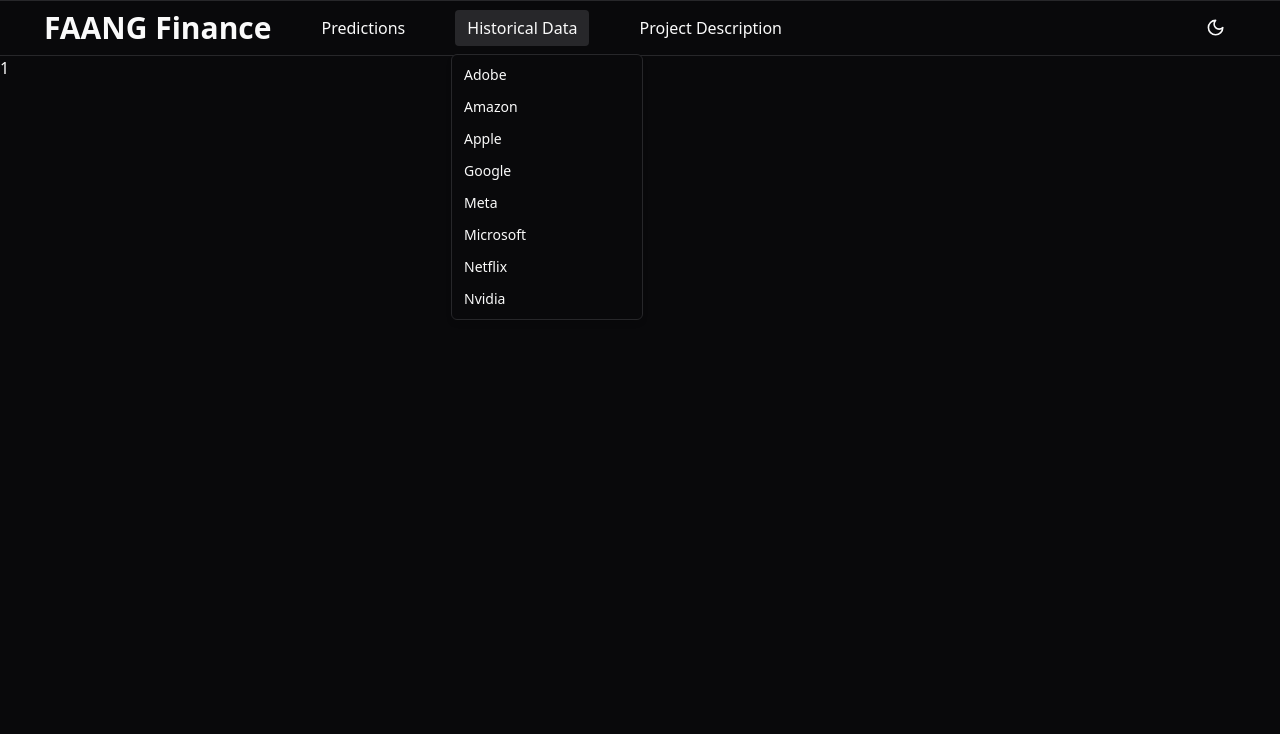
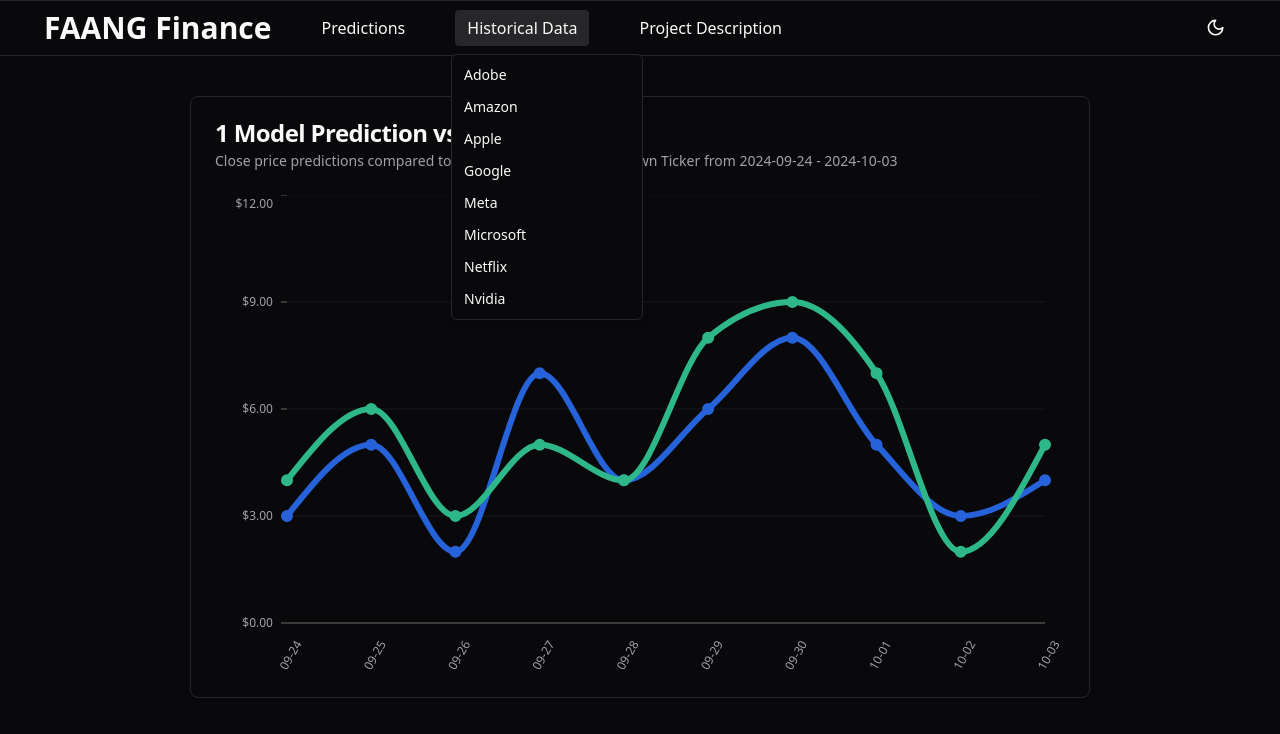
Before and after one commit to jbrijs/faang-finance-frontend, a React (Vite) app: page /data/1 in a window 1280 px wide. Both pictures are taken after a click on the button "Historical Data". Shown: the top 734 px of the page. Built offline with nearby package versions, Linux system fonts and the light colour scheme; no server answers.

Commit message:
data chart

```diff
--- a/src/features/data/DataChart.tsx
+++ b/src/features/data/DataChart.tsx
@@ -1,12 +1,9 @@
-import React from "react";
-import { TrendingUp } from "lucide-react";
-import { Bar, BarChart, CartesianGrid, XAxis } from "recharts";
+import { CartesianGrid, Line, LineChart, XAxis, YAxis } from "recharts";
 
 import {
   Card,
   CardContent,
   CardDescription,
-  CardFooter,
   CardHeader,
   CardTitle,
 } from "@/components/ui/card";
@@ -16,53 +13,77 @@
   ChartTooltip,
   ChartTooltipContent,
 } from "@/components/ui/chart.tsx";
+import { formatMoney, testChartData } from "@/utils";
 
-const DataChart = () => {
+interface Props {
+  ticker: string;
+  company: string;
+}
+
+const DataChart: React.FC<Props> = ({ ticker, company }) => {
   const chartConfig = {
-    desktop: {
-      label: "Desktop",
+    prediction: {
+      label: "Predicted Close Price",
       color: "hsl(var(--chart-1))",
     },
-    mobile: {
-      label: "Mobile",
+    actual: {
+      label: "Actual Close Price",
       color: "hsl(var(--chart-2))",
     },
   } satisfies ChartConfig;
 
   return (
-    <Card>
+    <Card className="h-3/4 w-3/4">
       <CardHeader>
-        <CardTitle>Bar Chart - Multiple</CardTitle>
-        <CardDescription>January - June 2024</CardDescription>
+        <CardTitle>{ticker} Model Prediction vs Actual</CardTitle>
+        <CardDescription>
+          Close price predictions compared to actual close price for {company}{" "}
+          from {testChartData[0].timeStamp} -{" "}
+          {testChartData[testChartData.length - 1].timeStamp}
+        </CardDescription>
       </CardHeader>
-      <CardContent>
+      <CardContent className="h-3/4">
         <ChartContainer config={chartConfig}>
-          <BarChart accessibilityLayer data={chartData}>
+          <LineChart
+            accessibilityLayer
+            data={testChartData}
+            margin={{
+              left: 12,
+              right: 20,
+              bottom: 20
+            }}
+          >
             <CartesianGrid vertical={false} />
             <XAxis
-              dataKey="month"
+              dataKey="timeStamp"
               tickLine={false}
-              tickMargin={10}
-              axisLine={false}
-              tickFormatter={(value) => value.slice(0, 3)}
+              axisLine={true}
+              tickMargin={24}
+              angle={-60}
+              tickFormatter={(value) => value.slice(5)}
             />
-            <ChartTooltip
-              cursor={false}
-              content={<ChartTooltipContent indicator="dashed" />}
+            <YAxis
+            axisLine={false}
+            tickMargin={8}
+            tickFormatter={(value) => formatMoney(value)}/>
+            <ChartTooltip cursor={true} content={<ChartTooltipContent />} />
+            <Line
+              dataKey="prediction"
+              type="monotone"
+              stroke="var(--color-prediction)"
+              strokeWidth={6}
+              dot={true}
             />
-            <Bar dataKey="desktop" fill="var(--color-desktop)" radius={4} />
-            <Bar dataKey="mobile" fill="var(--color-mobile)" radius={4} />
-          </BarChart>
+            <Line
+              dataKey="actual"
+              type="monotone"
+              stroke="var(--color-actual)"
+              strokeWidth={6}
+              dot={true}
+            />
+          </LineChart>
         </ChartContainer>
       </CardContent>
-      <CardFooter className="flex-col items-start gap-2 text-sm">
-        <div className="flex gap-2 font-medium leading-none">
-          Trending up by 5.2% this month <TrendingUp className="h-4 w-4" />
-        </div>
-        <div className="leading-none text-muted-foreground">
-          Showing total visitors for the last 6 months
-        </div>
-      </CardFooter>
     </Card>
   );
 };
--- a/src/features/data/DataPage.tsx
+++ b/src/features/data/DataPage.tsx
@@ -2,22 +2,31 @@
 import { Service } from "@/services/services";
 import { useEffect, useState } from "react";
 import { useParams } from "react-router-dom";
+import DataChart from "./DataChart";
+import { tickerToCompanyName } from "@/utils";
 
 const DataPage = () => {
   const { ticker } = useParams();
-  const [data, setData] = useState<PredictionDataResponse[] | null>()
+  // const [data, setData] = useState<PredictionDataResponse[] | null>()
 
-  useEffect(() => {
-    const getPredictionData = async () => {
-      if (ticker) {
-        const response = await Service.getPredictionData(ticker);
-        setData(response);
-        console.log(response)
-      }
-    };
-    getPredictionData()
-  }, [ticker]);
-  return <div>{ticker}</div>;
+  // useEffect(() => {
+  //   const getPredictionData = async () => {
+  //     if (ticker) {
+  //       const response = await Service.getPredictionData(ticker);
+  //       setData(response);
+  //       console.log(response)
+  //     }
+  //   };
+  //   getPredictionData()
+  // }, [ticker]);
+  return (
+    <div className="w-full px-10 py-10 h-full flex items-center justify-center">
+      <DataChart
+        ticker={ticker || "TCKR"}
+        company={(ticker && tickerToCompanyName(ticker)) || "Company Inc."}
+      />
+    </div>
+  );
 };
 
 export default DataPage;
--- a/src/utils.ts
+++ b/src/utils.ts
@@ -50,17 +50,18 @@
 ];
 
 export const testChartData = [
-  { prediction: 3, actual: 4 },
-  { prediction: 5, actual: 6 },
-  { prediction: 2, actual: 3 },
-  { prediction: 7, actual: 5 },
-  { prediction: 4, actual: 4 },
-  { prediction: 6, actual: 8 },
-  { prediction: 8, actual: 9 },
-  { prediction: 5, actual: 7 },
-  { prediction: 3, actual: 2 },
-  { prediction: 4, actual: 5 },
+  { prediction: 3, actual: 4, timeStamp: "2024-09-24" },
+  { prediction: 5, actual: 6, timeStamp: "2024-09-25" },
+  { prediction: 2, actual: 3, timeStamp: "2024-09-26" },
+  { prediction: 7, actual: 5, timeStamp: "2024-09-27" },
+  { prediction: 4, actual: 4, timeStamp: "2024-09-28" },
+  { prediction: 6, actual: 8, timeStamp: "2024-09-29" },
+  { prediction: 8, actual: 9, timeStamp: "2024-09-30" },
+  { prediction: 5, actual: 7, timeStamp: "2024-10-01" },
+  { prediction: 3, actual: 2, timeStamp: "2024-10-02" },
+  { prediction: 4, actual: 5, timeStamp: "2024-10-03" },
 ];
+
 
 export const formatMoney = (value: number): string => {
   return value.toLocaleString("en-US", { style: "currency", currency: "USD" });
```
Also changed, not shown: src/App.tsx (+9 -13 lines).
